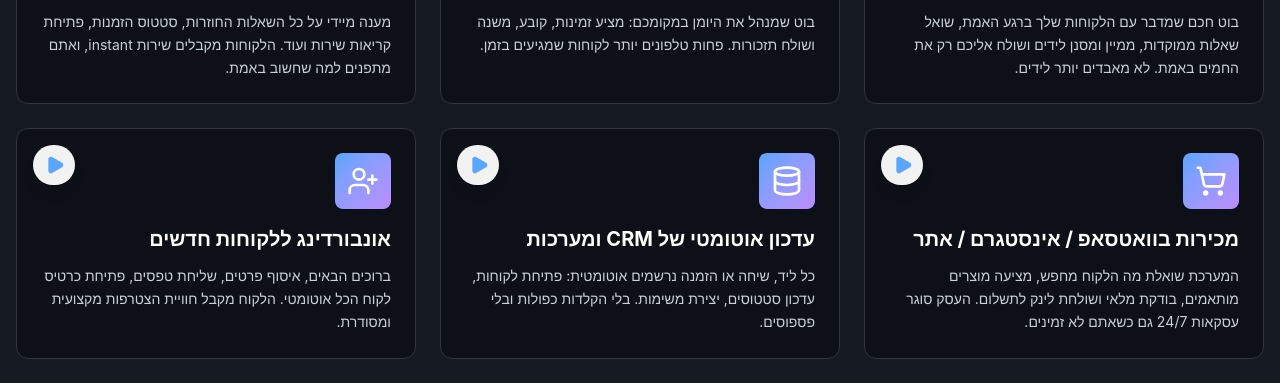
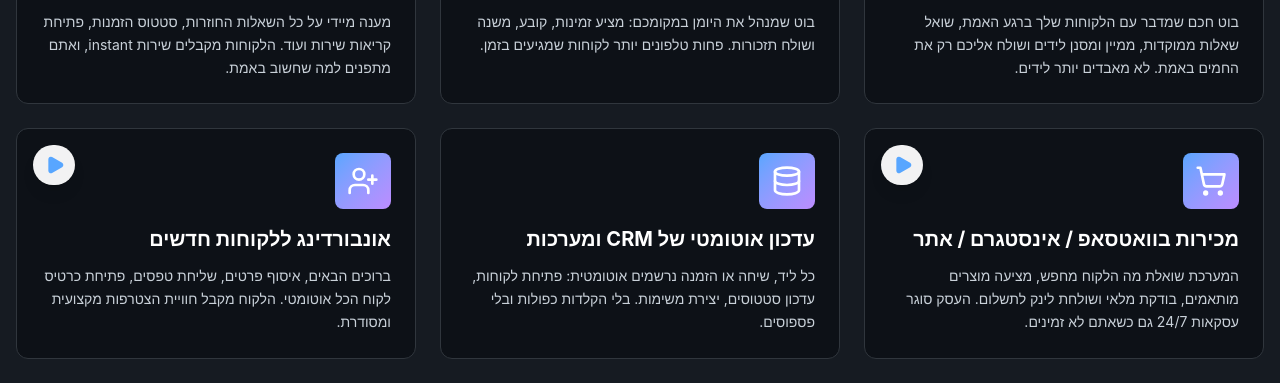
Before and after one commit to adamts1/ai-automation-landing-page, a React (Vite) app in the folder frontend/: page / in a window 1280 px wide. Shown: the part 2060-2443 px from the top of the page. Built offline with nearby package versions, Linux system fonts and the light colour scheme.

Commit message:
business processes - done

```diff
--- a/frontend/src/components/BusinessProcesses.tsx
+++ b/frontend/src/components/BusinessProcesses.tsx
@@ -43,7 +43,7 @@ const BusinessProcesses: FC<BusinessProcessesProps> = ({ isModalOpen, setIsModal
       title: t('businessProcesses.items.leadCapture.title'),
       description: t('businessProcesses.items.leadCapture.description'),
       processKey: 'leadCapture',
-      contactName: 'אדם בניה',
+      contactName: 'נדל״ן',
       businessAccount: 'Business account',
     },
     {
@@ -51,7 +51,7 @@ const BusinessProcesses: FC<BusinessProcessesProps> = ({ isModalOpen, setIsModal
       title: t('businessProcesses.items.appointmentScheduling.title'),
       description: t('businessProcesses.items.appointmentScheduling.description'),
       processKey: 'appointmentScheduling',
-      contactName: 'מרפאה דוגמה',
+      contactName: 'מרפאה / קליניקה',
       businessAccount: 'Business account',
     },
     {
@@ -59,7 +59,7 @@ const BusinessProcesses: FC<BusinessProcessesProps> = ({ isModalOpen, setIsModal
       title: t('businessProcesses.items.customerSupport.title'),
       description: t('businessProcesses.items.customerSupport.description'),
       processKey: 'customerSupport',
-      contactName: 'שירות לקוחות',
+      contactName: 'חומרי בניין',
       businessAccount: 'Business account',
     },
     {
@@ -67,7 +67,7 @@ const BusinessProcesses: FC<BusinessProcessesProps> = ({ isModalOpen, setIsModal
       title: t('businessProcesses.items.sales.title'),
       description: t('businessProcesses.items.sales.description'),
       processKey: 'sales',
-      brandName: 'אופנה דוגמה',
+      brandName: 'אופנה',
       businessAccount: 'Business account',
     },
     {
@@ -113,6 +113,10 @@ const BusinessProcesses: FC<BusinessProcessesProps> = ({ isModalOpen, setIsModal
   ];
 
   const handleProcessClick = (processKey: ProcessKey) => {
+    // Skip modal for crmUpdate
+    if (processKey === 'crmUpdate') {
+      return;
+    }
     setSelectedProcess(processKey);
     setIsModalOpen(true);
   };
@@ -172,21 +176,29 @@ const BusinessProcesses: FC<BusinessProcessesProps> = ({ isModalOpen, setIsModal
           viewport={{ once: true }}
           className="grid grid-cols-1 md:grid-cols-2 lg:grid-cols-3 gap-6"
         >
-          {processes.map((process, index) => (
+          {processes.map((process, index) => {
+            const isCrmUpdate = process.processKey === 'crmUpdate';
+            return (
               <motion.div
                 key={index}
                 variants={itemVariants}
-              whileHover={{ y: -8, scale: 1.02 }}
-              whileTap={{ scale: 0.98 }}
+                whileHover={!isCrmUpdate ? { y: -8, scale: 1.02 } : {}}
+                whileTap={!isCrmUpdate ? { scale: 0.98 } : {}}
                 onClick={() => handleProcessClick(process.processKey)}
-              className="group relative bg-[#0D1117] border border-[#30363D] p-6 rounded-xl hover:border-[#58A6FF]/50 active:border-[#58A6FF]/50 transition-all duration-300 cursor-pointer overflow-hidden"
+                className={`group relative bg-[#0D1117] border border-[#30363D] p-6 rounded-xl transition-all duration-300 overflow-hidden ${
+                  !isCrmUpdate
+                    ? 'hover:border-[#58A6FF]/50 active:border-[#58A6FF]/50 cursor-pointer'
+                    : 'cursor-default'
+                }`}
               >
-              {/* Play Button - Top Left Corner */}
+                {/* Play Button - Top Left Corner (only for clickable processes) */}
+                {!isCrmUpdate && (
                   <div className="absolute top-3 left-3 md:top-4 md:left-4 z-10">
                     <div className="bg-white/95 backdrop-blur-sm rounded-full p-2 md:p-2.5 shadow-lg md:group-hover:scale-110 transition-transform duration-300">
                       <Play className="w-4 h-4 md:w-5 md:h-5 text-[#58A6FF] fill-[#58A6FF] ml-0.5" />
                     </div>
                   </div>
+                )}
 
                 {/* Content */}
                 <div className="relative z-0">
@@ -201,7 +213,8 @@ const BusinessProcesses: FC<BusinessProcessesProps> = ({ isModalOpen, setIsModal
                   </p>
                 </div>
               </motion.div>
-          ))}
+            );
+          })}
         </motion.div>
       </div>
 
```
Lines whose indentation alone changed are shown as unchanged.
